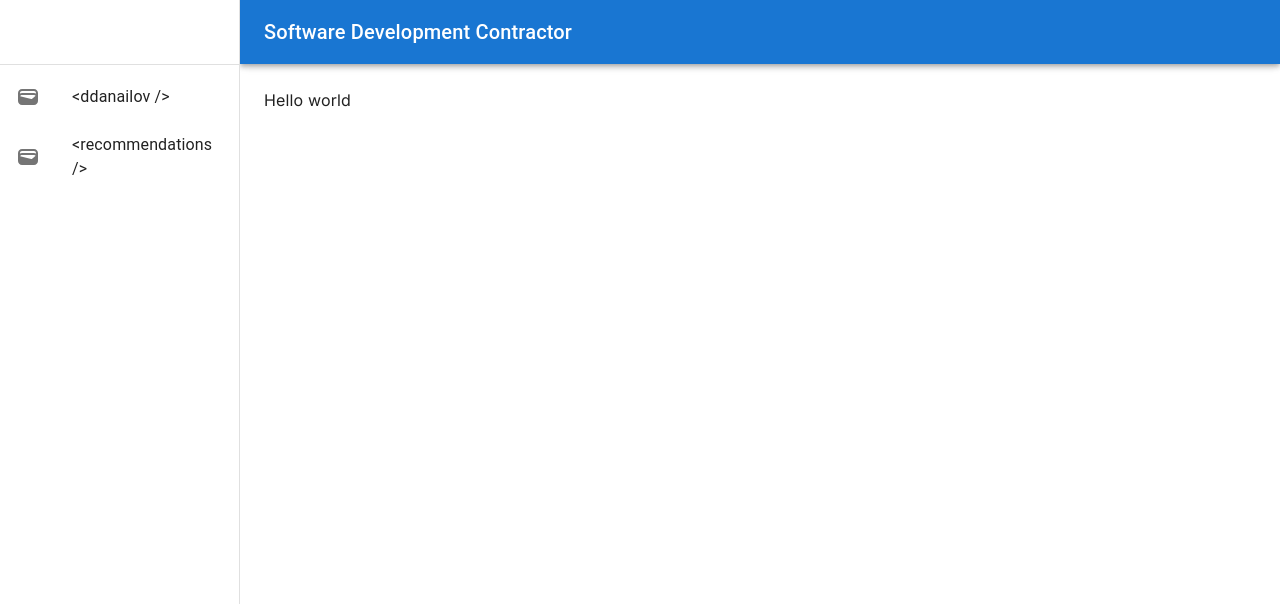
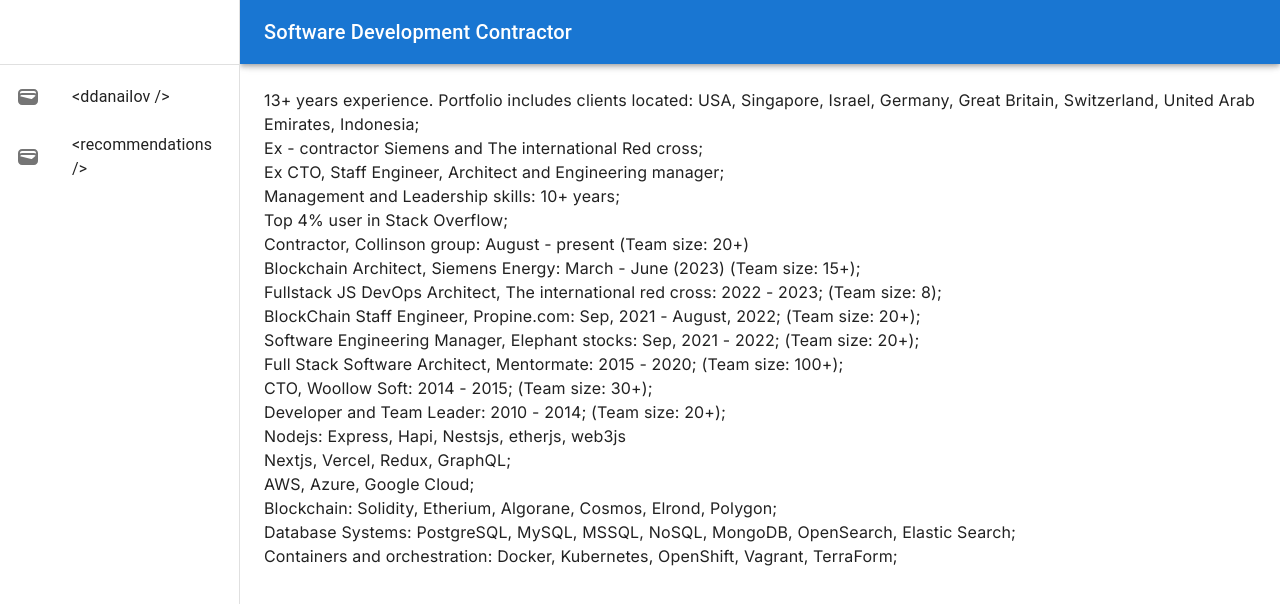
Before and after one commit to dimitardanailov/portfolio, a Next.js app in the folder apps/website/: page / in a window 1280 px wide. Shown: the top 604 px of the page. Built offline with nearby package versions, Linux system fonts and the light colour scheme.

Commit message:
homepage has the required elements

```diff
--- a/apps/website/src/app/(home)/Content.tsx
+++ b/apps/website/src/app/(home)/Content.tsx
@@ -1,7 +1,15 @@
 'use client'
 
+import {Experience, Accomplishments, Skills} from './components'
+
 const Content = () => {
-  return 'Hello world'
+  return (
+    <>
+      <Accomplishments />
+      <Experience />
+      <Skills />
+    </>
+  )
 }
 
 export default Content
--- /dev/null
+++ b/apps/website/src/app/(home)/components/index.ts
@@ -0,0 +1,5 @@
+import Accomplishments from './Accomplishments'
+import Experience from './Experience'
+import Skills from './Skills'
+
+export {Accomplishments, Experience, Skills}
```
